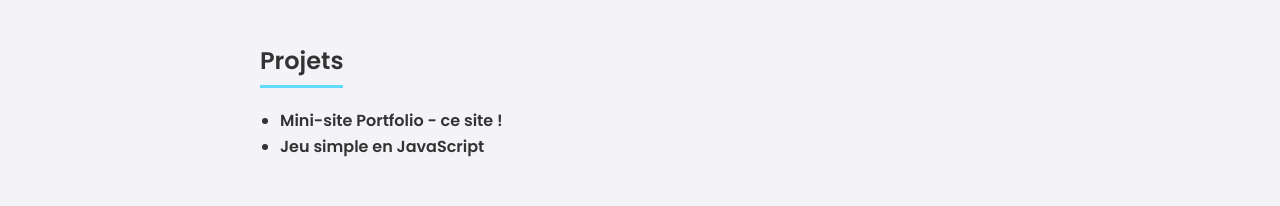
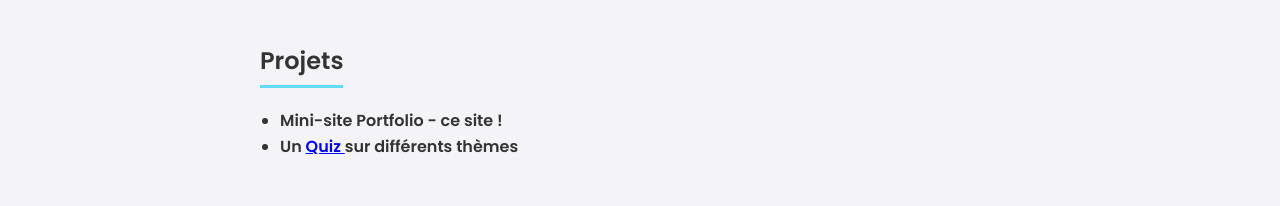
Before and after one commit to djaniseurin/portfolio, a plain HTML site: page index.html in a window 1280 px wide. Shown: the part 1660-1866 px from the top of the page. Drawn offline with nearby package versions, Linux system fonts and the light colour scheme.

Commit message:
Update index.html

```diff
--- a/index.html
+++ b/index.html
@@ -234,7 +234,7 @@
       <h2>Projets</h2>
       <ul>
         <li>Mini-site Portfolio - ce site !</li>
-        <li>Jeu simple en JavaScript</li>
+        <li>Un <a href="https://djaniseurin.github.io/quiz/"> Quiz </a>sur différents thèmes</li>
       </ul>
     </section>
 
```
